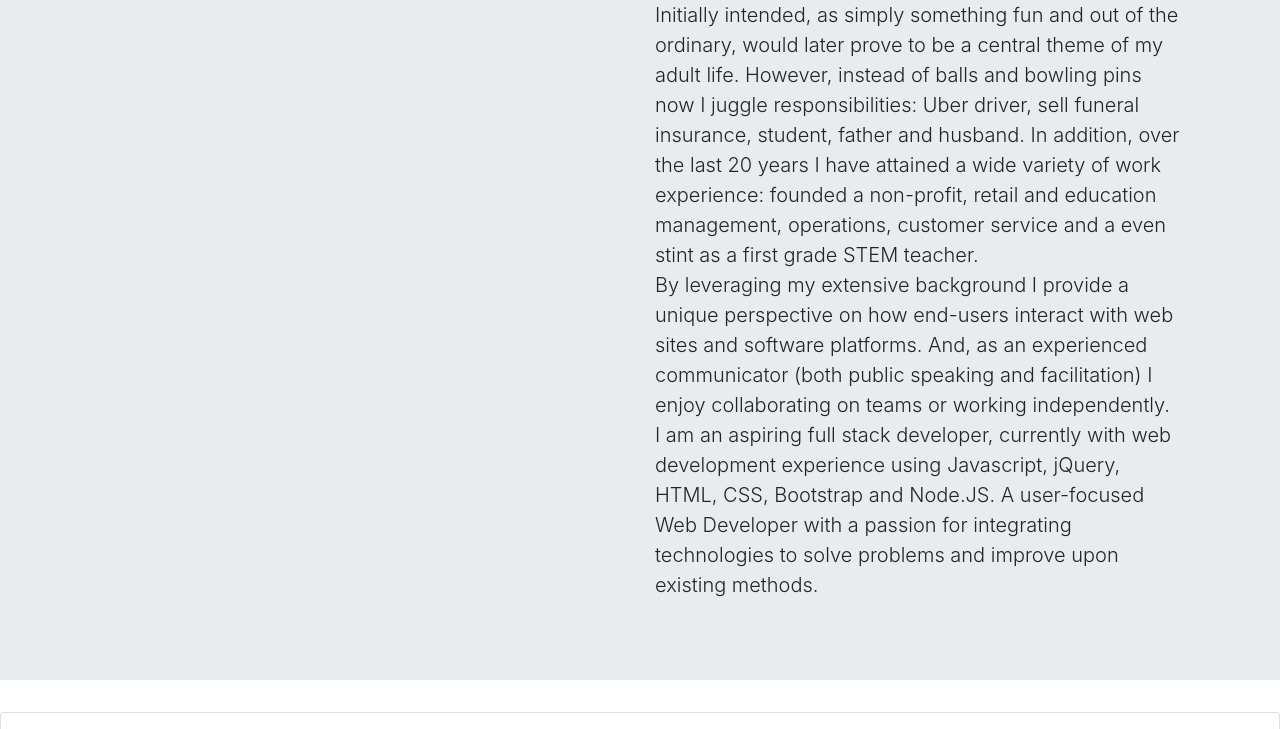
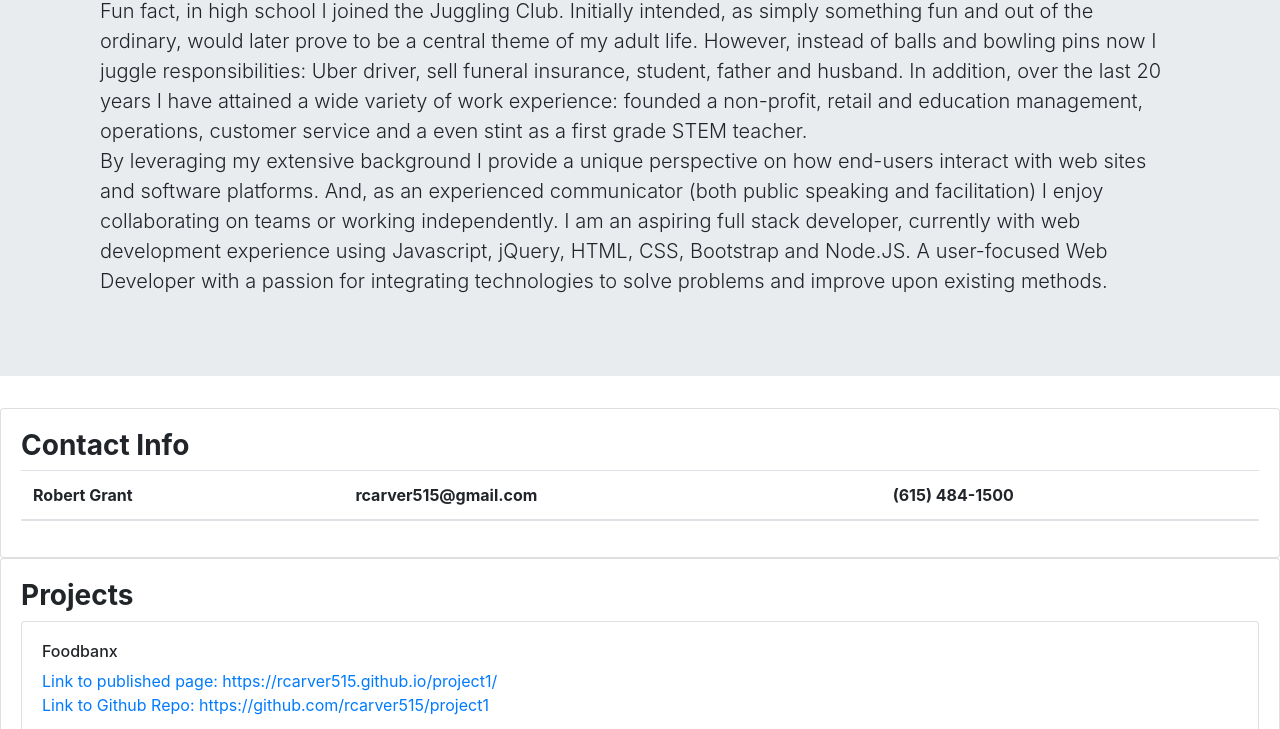
Before and after one commit to rcarver515/MyPortfolio, a plain HTML site: page index.html in a window 1280 px wide. Shown: the part 225-954 px from the top of the page. Drawn offline with nearby package versions, Linux system fonts and the light colour scheme; a script that the page names is missing.

Commit message:
Changed About Me para to fluid

```diff
--- a/index.html
+++ b/index.html
@@ -46,9 +46,9 @@
 						</a>
 
 					</div>
-					<div class="col-xl">
+					<div class="container">
 						<h1 class="display-4">About me...</h1>
-						<p class="lead" class="d-inline-block align-top">
+						<p class="lead">
 							Fun fact, in high school I joined the Juggling Club. Initially intended, as simply something fun and out
 							of the ordinary, would later prove to be a central theme of my adult life. However, instead of balls and
 							bowling pins now I juggle responsibilities: Uber driver, sell funeral insurance, student, father and
```
